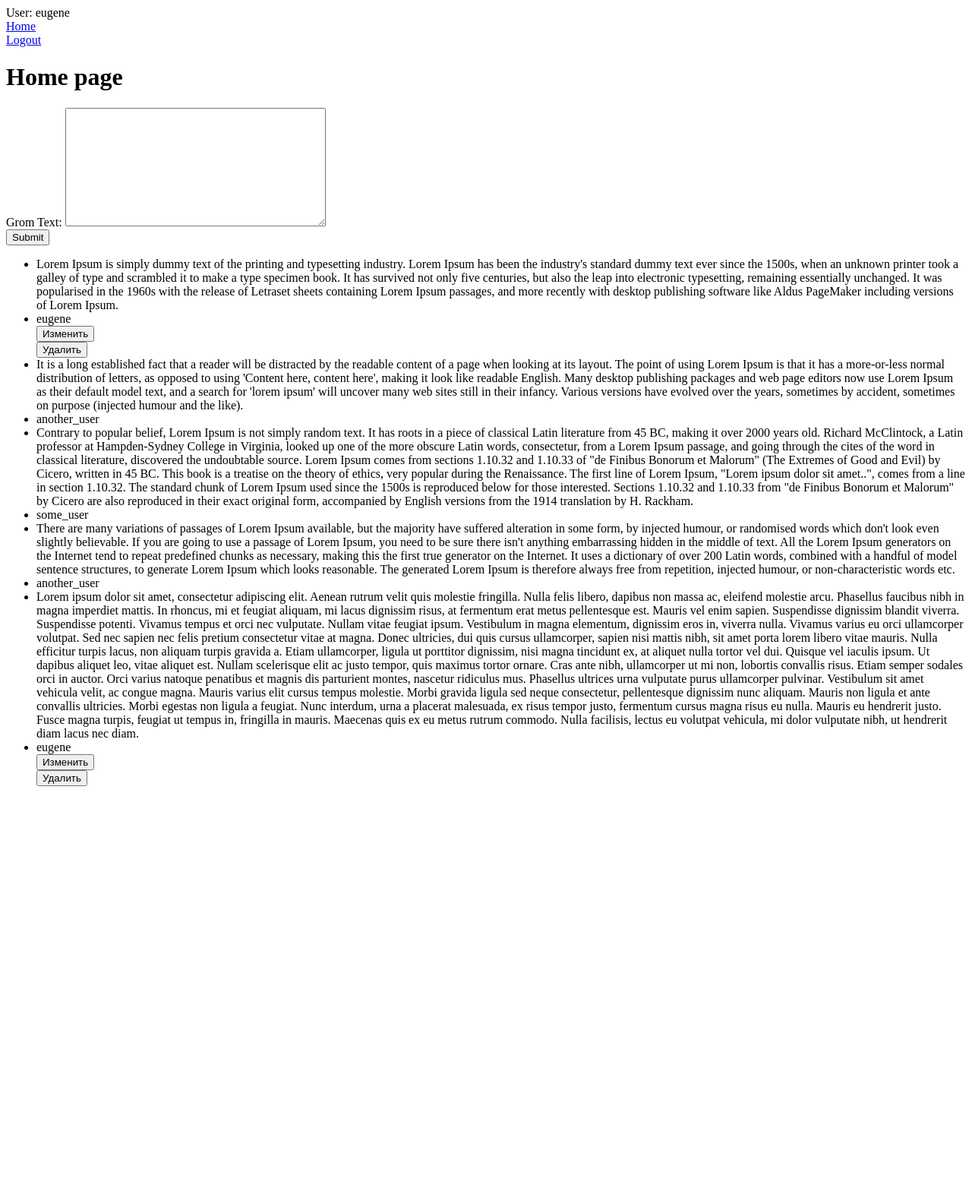
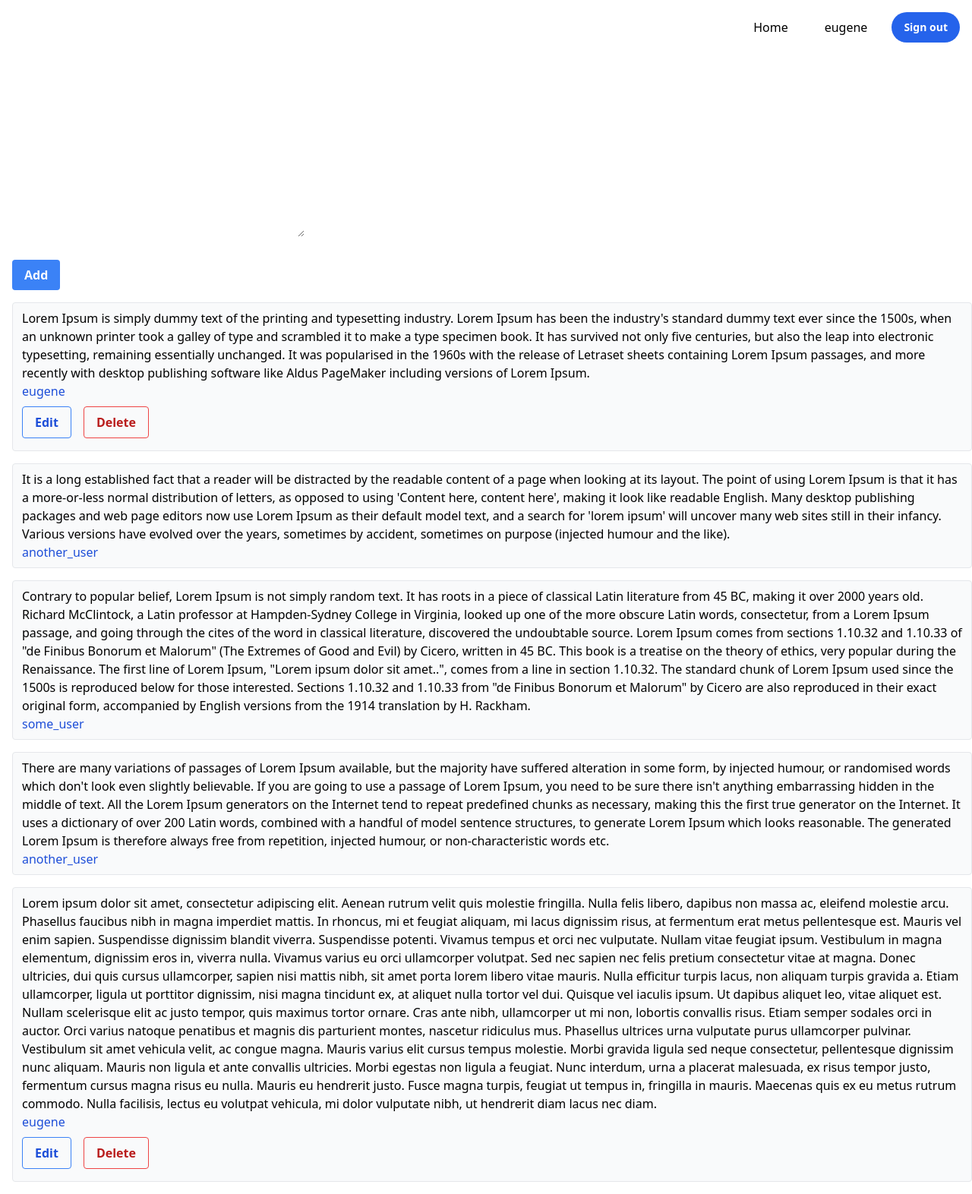
Before and after one commit to eugene-nv/messages, a Django app: page / in a window 1280 px wide. Shown: the whole page at 76% size. Before the commit the page ends 1035 px from the top, so only its background shows below. Run offline with Django 4.2, Linux system fonts and the light colour scheme; a user stored in the database is signed in; data comes from the database, SQL or seed files in the repository; both versions use the stored data as it was after the commit; some libraries are stand-ins or nearby versions.

Commit message:
finished

```diff
--- a/app/app/settings.py
+++ b/app/app/settings.py
@@ -42,6 +42,8 @@ INSTALLED_APPS = [
     'django.contrib.staticfiles',
 
     'rest_framework',
+    "crispy_forms",
+    "crispy_tailwind",
 
     'users',
     'message',
@@ -59,6 +61,10 @@ MIDDLEWARE = [
 ]
 
 ROOT_URLCONF = 'app.urls'
+
+CRISPY_ALLOWED_TEMPLATE_PACKS = "tailwind"
+
+CRISPY_TEMPLATE_PACK = "tailwind"
 
 TEMPLATES = [
     {
--- a/app/message/models.py
+++ b/app/message/models.py
@@ -1,11 +1,11 @@
 from django.db import models
 from django.contrib.auth import get_user_model
 
-
 User = get_user_model()
 
+
 class Message(models.Model):
-    text = models.TextField()
+    text = models.TextField(verbose_name='')
     author = models.ForeignKey(User, on_delete=models.CASCADE, blank=True)
 
     def __str__(self):
--- a/app/templates/base.html
+++ b/app/templates/base.html
@@ -3,17 +3,26 @@
 <head>
     <meta charset="UTF-8">
     <title>{{ title }}</title>
+    <script src="https://cdn.tailwindcss.com"></script>
 </head>
-<body>
-User: {{ user }}<br>
-    <a href="{% url 'home' %}">Home</a><br>
+<body class="container mx-auto space-x-4">
+<nav class="container mx-auto p-4 flex justify-end space-x-4">
 
+            <a class="inline-block rounded-lg py-2 px-4 hover:bg-slate-100 hover:text-slate-900" href="{% url 'home' %}">Home</a>
     {% if user.is_authenticated %}
-        <a href="{% url 'logout' %}">Logout</a>
+            <p class="py-2 px-4">{{ user }}</p>
+            <a class="group inline-flex items-center justify-center rounded-full py-2 px-4 text-sm font-semibold focus:outline-none focus-visible:outline-2 focus-visible:outline-offset-2 bg-blue-600 text-white hover:text-slate-100 hover:bg-blue-500 active:bg-blue-800 active:text-blue-100 focus-visible:outline-blue-600"
+               href="{% url 'logout' %}">
+                Sign out
+            </a>
     {% else %}
-        <a href="{% url 'login' %}">Login</a> |
-        <a href="{% url 'register' %}">Register</a>
+            <a class="group inline-flex items-center justify-center rounded-full py-2 px-4 text-sm font-semibold focus:outline-none focus-visible:outline-2 focus-visible:outline-offset-2 bg-blue-600 text-white hover:text-slate-100 hover:bg-blue-500 active:bg-blue-800 active:text-blue-100 focus-visible:outline-blue-600"
+               href="{% url 'login' %}">
+                Sign in
+            </a>
     {% endif %}
+
+</nav>
 
 {% block content %}
 {% endblock content %}
--- a/app/templates/home.html
+++ b/app/templates/home.html
@@ -1,7 +1,7 @@
 {% extends 'base.html' %}
+{% load tailwind_filters %}
 
 {% block content %}
-    <h1>Home page</h1>
 
     {% if user.is_authenticated %}
 
@@ -10,31 +10,53 @@
     {% endif %}
 
         <form action="{% url 'home' %}" method="post">
-        Grom {{ m }}<br>
+            {{ m|crispy }}<br>
             {% csrf_token %}
-        <button type="submit">Submit</button>
+            <button class="bg-blue-500 hover:bg-blue-700 text-white font-bold py-2 px-4 rounded" type="submit">Add</button>
         </form>
 
-    <ul>
     {% for m in mess %}
-            <li>{{ m.text }}</li>
-            <li>{{ m.author }}</li>
-        {% if user ==  m.author%}
+        <div class="border border-gray-200 bg-gray-50 px-3 py-2 my-4 rounded">
+
+            <div class="">
+                {{ m.text }}
+            </div>
+            <div class="text-blue-700">
+                {{ m.author }}
+            </div>
+
+            {% if user ==  m.author %}
+                <div class="container mx-auto flex space-x-4 py-2">
                     <form action="{% url 'message_update' m.id %}">
                         {% csrf_token %}
-                <input type="submit" value="Изменить">
+                        <button class="bg-transparent hover:bg-blue-500 text-blue-700 font-semibold hover:text-white py-2 px-4 border border-blue-500 hover:border-transparent rounded"
+                                type="submit">
+                            Edit
+                        </button>
                     </form>
                     <form action="{% url 'message_delete' m.id %}" method="post">
                         {% csrf_token %}
-                <input type="submit" value="Удалить">
+                        <button class="bg-transparent hover:bg-red-500 text-red-700 font-semibold hover:text-white py-2 px-4 border border-red-500 hover:border-transparent rounded"
+                                type="submit">
+                            Delete
+                        </button>
                     </form>
+                </div>
             {% endif %}
+        </div>
     {% endfor %}
-    </ul>
+
     {% else %}
         {% for m in mess %}
-                <li>{{ m.text }}</li>
-                <li>{{ m.author }}</li>
+        <div class="border border-gray-200 bg-gray-50 px-3 py-2 my-4 rounded">
+            <div class="">
+                {{ m.text }}
+            </div>
+            <div class="">
+                {{ m.author }}
+            </div>
+        </div>
     {% endfor %}
     {% endif %}
+
 {% endblock content %}
--- a/requirements.txt
+++ b/requirements.txt
@@ -1,5 +1,7 @@
 asgiref==3.7.2
+crispy-tailwind==0.5.0
 Django==4.2.3
+django-crispy-forms==2.0
 djangorestframework==3.14.0
 pytz==2023.3
 sqlparse==0.4.4
```
Also changed, not shown: app/templates/registration/login.html (+12 -5 lines), app/templates/registration/register.html (+11 -3 lines), app/templates/update.html (+21 -14 lines), app/db.sqlite3, 2 other files. Lines whose indentation alone changed are shown as unchanged.
